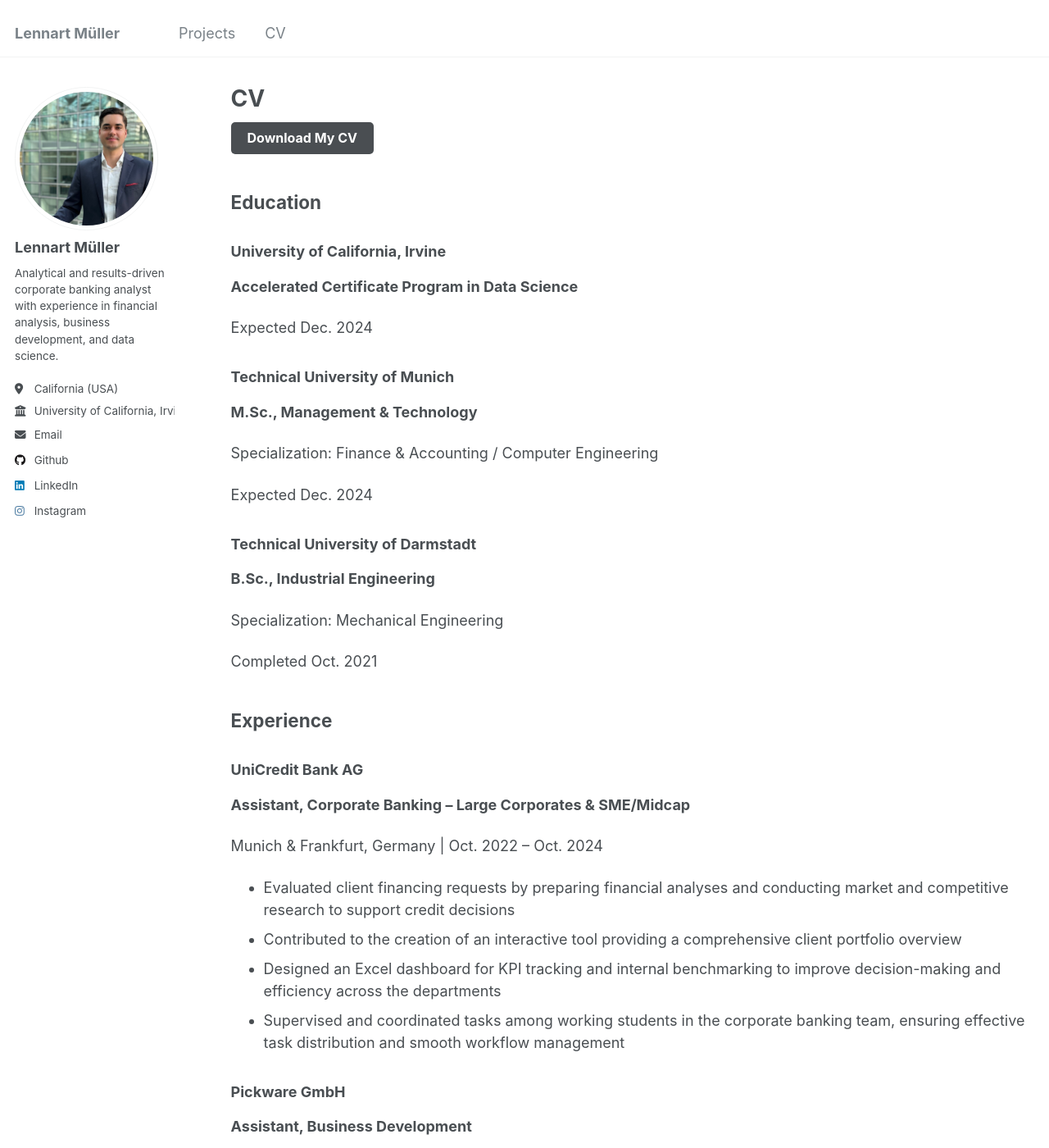
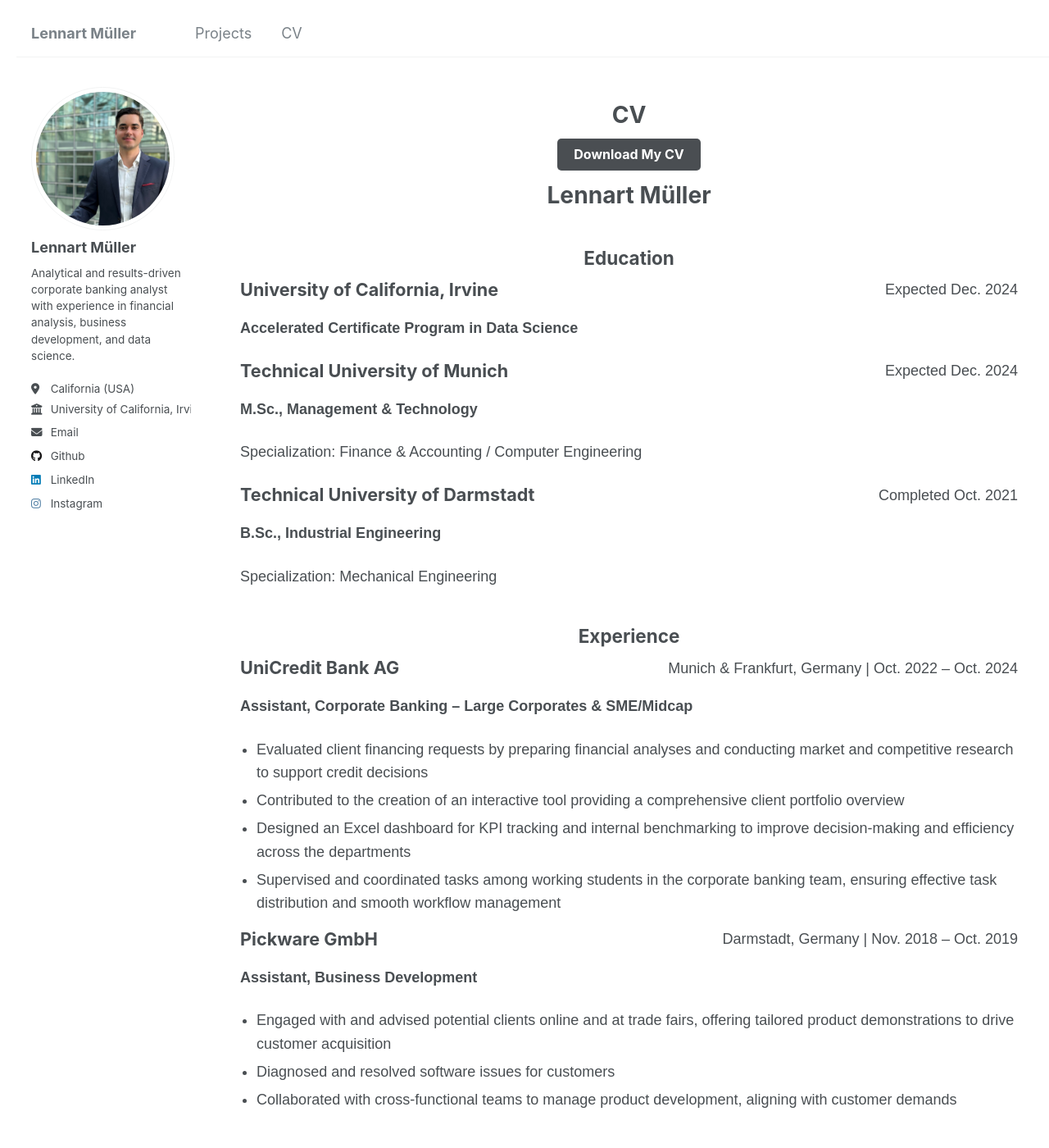
Before and after one commit to lennartmueller123/lennartmueller123.github.io, a Jekyll site: the page built from _pages/cv.html, in a window 1280 px wide and 1400 px high. Shown: the whole window at 82% size. Built offline with Jekyll 4.4.1, drawn with Linux system fonts in a browser that asks for light colours; some of the changed text lies outside the part shown.

Commit message:
Update cv.html

```diff
--- a/_pages/cv.html
+++ b/_pages/cv.html
@@ -13,77 +13,120 @@ redirect_from:
   <a href="/files/CV.pdf" download style="display: inline-block; padding: 10px 20px; background-color: #4A4E52; color: white; text-decoration: none; border-radius: 5px; font-size: 16px;">Download My CV</a>
 </h1>
 
+<!DOCTYPE html>
+<html lang="en">
+<head>
+    <meta charset="UTF-8">
+    <meta name="viewport" content="width=device-width, initial-scale=1.0">
+    <title>Lennart Müller's CV</title>
+    <style>
+        body {
+            font-family: Arial, sans-serif;
+            margin: 20px;
+            line-height: 1.6;
+        }
+        h1, h2 {
+            text-align: center;
+        }
+        .section {
+            margin-bottom: 30px;
+        }
+        .entry {
+            margin-bottom: 15px;
+        }
+        .entry-header {
+            display: flex;
+            justify-content: space-between;
+            align-items: center;
+        }
+        .entry-header h3 {
+            margin: 0;
+            font-size: 1.2em;
+        }
+        .entry-header p {
+            margin: 0;
+            font-size: 1em;
+        }
+        ul {
+            margin: 10px 0;
+            padding-left: 20px;
+        }
+        ul li {
+            margin-bottom: 5px;
+        }
+    </style>
+</head>
+<body>
+    <h1>Lennart Müller</h1>
+
+    <div class="section education">
         <h2>Education</h2>
+
+        <div class="entry">
+            <div class="entry-header">
                 <h3>University of California, Irvine</h3>
+                <p>Expected Dec. 2024</p>
+            </div>
             <p><strong>Accelerated Certificate Program in Data Science</strong></p>
+        </div>
+
+        <div class="entry">
+            <div class="entry-header">
+                <h3>Technical University of Munich</h3>
                 <p>Expected Dec. 2024</p>
-
-<h3>Technical University of Munich</h3>
+            </div>
             <p><strong>M.Sc., Management & Technology</strong></p>
             <p>Specialization: Finance & Accounting / Computer Engineering</p>
-<p>Expected Dec. 2024</p>
+        </div>
 
+        <div class="entry">
+            <div class="entry-header">
                 <h3>Technical University of Darmstadt</h3>
+                <p>Completed Oct. 2021</p>
+            </div>
             <p><strong>B.Sc., Industrial Engineering</strong></p>
             <p>Specialization: Mechanical Engineering</p>
-<p>Completed Oct. 2021</p>
+        </div>
+    </div>
 
+    <div class="section experience">
         <h2>Experience</h2>
+
+        <div class="entry">
+            <div class="entry-header">
                 <h3>UniCredit Bank AG</h3>
+                <p>Munich & Frankfurt, Germany | Oct. 2022 – Oct. 2024</p>
+            </div>
             <p><strong>Assistant, Corporate Banking – Large Corporates & SME/Midcap</strong></p>
-<p>Munich & Frankfurt, Germany | Oct. 2022 – Oct. 2024</p>
             <ul>
                 <li>Evaluated client financing requests by preparing financial analyses and conducting market and competitive research to support credit decisions</li>
                 <li>Contributed to the creation of an interactive tool providing a comprehensive client portfolio overview</li>
                 <li>Designed an Excel dashboard for KPI tracking and internal benchmarking to improve decision-making and efficiency across the departments</li>
                 <li>Supervised and coordinated tasks among working students in the corporate banking team, ensuring effective task distribution and smooth workflow management</li>
             </ul>
+        </div>
 
+        <div class="entry">
+            <div class="entry-header">
                 <h3>Pickware GmbH</h3>
+                <p>Darmstadt, Germany | Nov. 2018 – Oct. 2019</p>
+            </div>
             <p><strong>Assistant, Business Development</strong></p>
-<p>Darmstadt, Germany | Nov. 2018 – Oct. 2019</p>
             <ul>
                 <li>Engaged with and advised potential clients online and at trade fairs, offering tailored product demonstrations to drive customer acquisition</li>
                 <li>Diagnosed and resolved software issues for customers</li>
                 <li>Collaborated with cross-functional teams to manage product development, aligning with customer demands</li>
             </ul>
+        </div>
+    </div>
 
+    <div class="section skills">
         <h2>Skills</h2>
         <ul>
             <li><strong>Technology:</strong> Python (Proficient), Java (Beginner), R (Beginner)</li>
             <li><strong>Languages:</strong> German (Native), English (Fluent)</li>
             <li><strong>Office:</strong> Microsoft Word, Excel, PowerPoint, Teams (Professional)</li>
         </ul>
-
-<!DOCTYPE html>
-<html lang="en">
-<head>
-    <meta charset="UTF-8">
-    <meta name="viewport" content="width=device-width, initial-scale=1.0">
-    <title>Aligned Heading</title>
-    <style>
-        .education-entry {
-            display: flex;
-            justify-content: space-between;
-            align-items: center;
-            margin-bottom: 10px;
-        }
-        .education-entry h3 {
-            margin: 0;
-            font-size: 1.2em;
-        }
-        .education-entry p {
-            margin: 0;
-            font-size: 1em;
-        }
-    </style>
-</head>
-<body>
-    <div class="education-entry">
-        <h3>Technical University of Munich</h3>
-        <p>Expected Dec. 2024</p>
     </div>
-    <p><strong>M.Sc., Management & Technology</strong></p>
-    <p>Specialization: Finance & Accounting / Computer Engineering</p>
 </body>
 </html>
```
Lines whose indentation alone changed are shown as unchanged.
